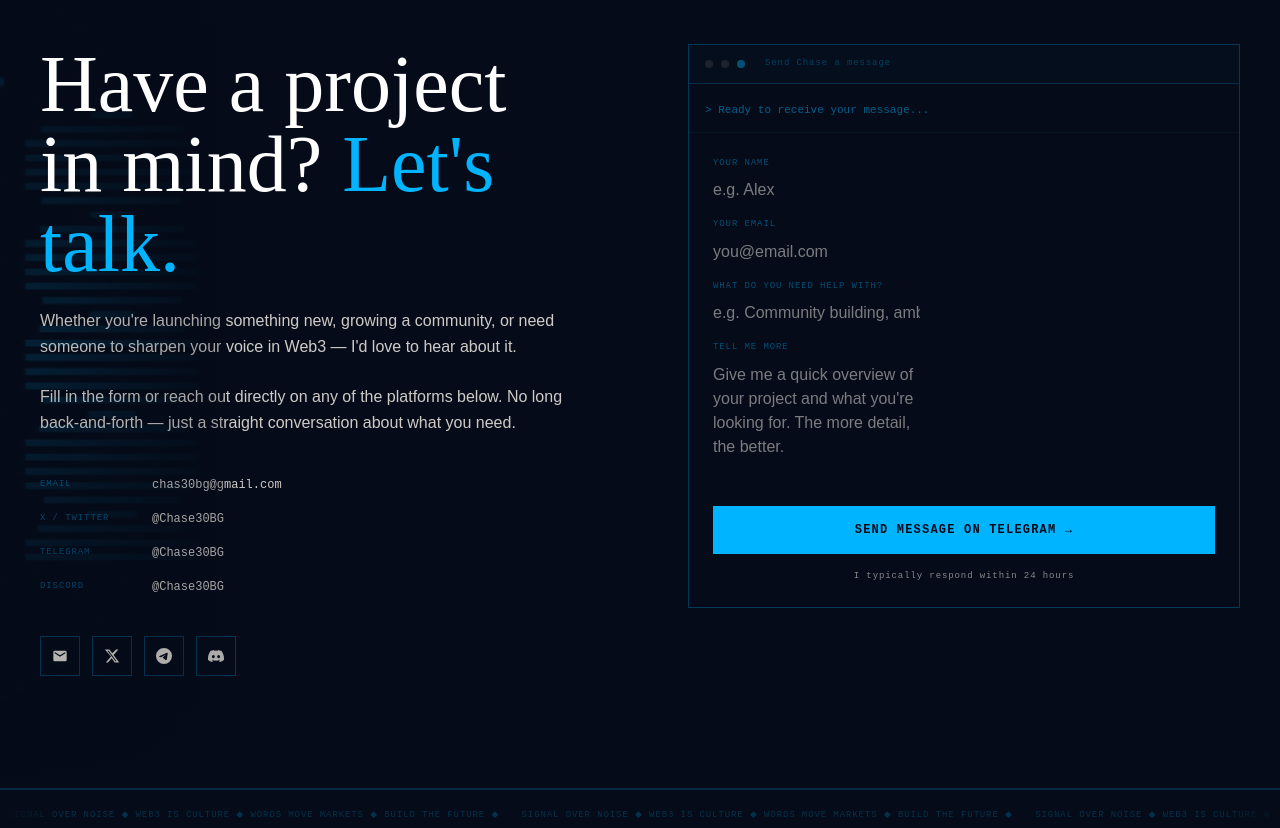
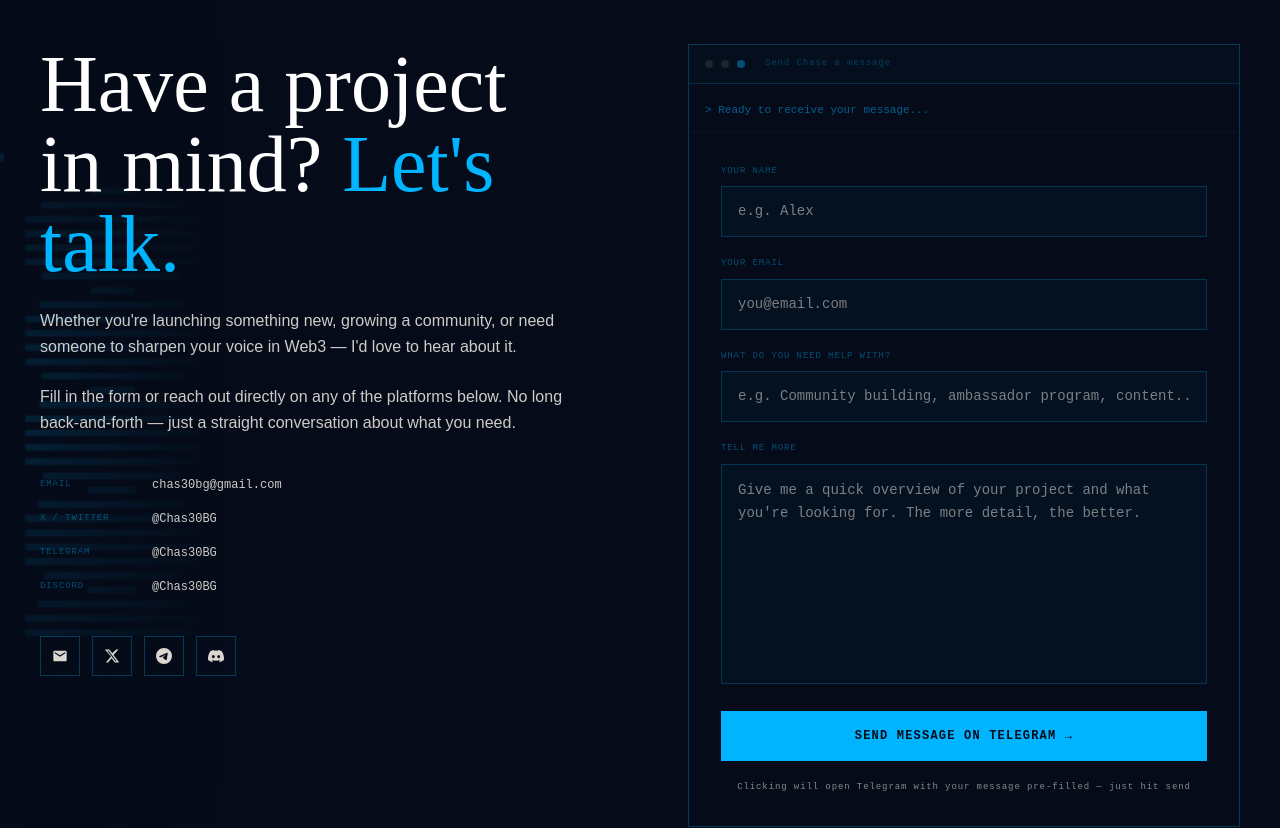
Before and after one commit to Ogfejiro/chase, a Next.js app in the folder chase/: page / in a window 1280 px wide. Shown: the part 4020-4848 px from the top of the page. Built offline with nearby package versions, Linux system fonts and the light colour scheme.

Commit message:
added form correction

```diff
--- a/chase/app/component/Contact.tsx
+++ b/chase/app/component/Contact.tsx
@@ -17,13 +17,12 @@ function useReveal() {
   return ref;
 }
 
-// ─── UPDATE THESE with Chase's real details ───────────────────────────────────
 const SITE = {
-  email: "chas30bg@gmail.com",       // ← update
-  handle: "@Chase30BG",          // ← update
-  twitter: "https://x.com/chas30bg?s=21",   // ← update
-  telegram: "https://t.me/Chas30BG",         // ← update
-  discord: "https://discord.com/users/case30bg", // ← update with Chase's Discord link
+  email: "chas30bg@gmail.com",
+  handle: "@Chas30BG",
+  twitter: "https://x.com/chas30bg?s=21",
+  telegram: "https://t.me/Chas30BG",
+  discord: "https://discord.com/users/chas30bg",
 };
 
 function ContactGraphic() {
@@ -72,16 +71,45 @@ function ContactGraphic() {
   );
 }
 
+const inputStyle: React.CSSProperties = {
+  width: "100%",
+  background: "rgba(0,180,255,0.04)",
+  border: "1px solid rgba(0,180,255,0.22)",
+  color: "#f2ede6",
+  padding: "14px 16px",
+  fontSize: "14px",
+  fontFamily: "var(--font-mono,'Space Mono',monospace)",
+  outline: "none",
+  boxSizing: "border-box",
+};
+
 export default function Contact() {
   const ref = useReveal();
   const [form, setForm] = useState({ name: "", email: "", subject: "", message: "" });
-  const [sent, setSent] = useState(false);
+  const [sending, setSending] = useState(false);
 
-  const handleSubmit = (e: React.FormEvent) => {
+  // Builds a pre-filled Telegram message with all form details and opens the chat
+  const handleSendToTelegram = (e: React.MouseEvent) => {
     e.preventDefault();
-    // Wire to Resend / Formspree / EmailJS in production
-    setSent(true);
-    setTimeout(() => setSent(false), 4000);
+
+    if (!form.name || !form.email || !form.subject || !form.message) {
+      alert("Please fill in all fields before sending.");
+      return;
+    }
+
+    setSending(true);
+
+    const text = `👋 New message from your portfolio website!\n\n` +
+      `📛 Name: ${form.name}\n` +
+      `📧 Email: ${form.email}\n` +
+      `💬 Subject: ${form.subject}\n\n` +
+      `📝 Message:\n${form.message}`;
+
+    // Opens Telegram with the message pre-filled — user just hits send
+    const telegramUrl = `https://t.me/Chas30BG?text=${encodeURIComponent(text)}`;
+    window.open(telegramUrl, "_blank");
+
+    setSending(false);
     setForm({ name: "", email: "", subject: "", message: "" });
   };
 
@@ -112,20 +140,20 @@ export default function Contact() {
             </h2>
           </div>
 
-          <p style={{ fontFamily: "var(--font-sans,'Cabinet Grotesk',sans-serif)" }} className="reveal reveal-d1 text-[rgba(242,237,230,0.85)] text-base leading-relaxed mb-6 font-light">
+          <p style={{ fontFamily: "var(--font-sans,'Cabinet Grotesk',sans-serif)" }} className="text-[rgba(242,237,230,0.85)] text-base leading-relaxed mb-6 font-light" data-aos="fade-up" data-aos-delay="100" data-aos-duration="800">
             Whether you&apos;re launching something new, growing a community, or need someone to sharpen your voice in Web3 — I&apos;d love to hear about it.
           </p>
-          <p style={{ fontFamily: "var(--font-sans,'Cabinet Grotesk',sans-serif)" }} className="reveal reveal-d1 text-[rgba(242,237,230,0.85)] text-base leading-relaxed mb-10 font-light">
+          <p style={{ fontFamily: "var(--font-sans,'Cabinet Grotesk',sans-serif)" }} className="text-[rgba(242,237,230,0.85)] text-base leading-relaxed mb-10 font-light" data-aos="fade-up" data-aos-delay="150" data-aos-duration="800">
             Fill in the form or reach out directly on any of the platforms below. No long back-and-forth — just a straight conversation about what you need.
           </p>
 
           {/* Direct contact */}
-          <div className="reveal reveal-d2 space-y-4 mb-10">
+          <div className="space-y-4 mb-10" data-aos="fade-up" data-aos-delay="200" data-aos-duration="800">
             {[
-              { label: "Email",      val: SITE.email,  href: `mailto:${SITE.email}` },
-              { label: "X / Twitter",val: SITE.handle, href: SITE.twitter },
-              { label: "Telegram",   val: SITE.handle, href: SITE.telegram },
-              { label: "Discord",    val: SITE.handle, href: SITE.discord },
+              { label: "Email",       val: SITE.email,   href: `mailto:${SITE.email}` },
+              { label: "X / Twitter", val: SITE.handle,  href: SITE.twitter },
+              { label: "Telegram",    val: SITE.handle,  href: SITE.telegram },
+              { label: "Discord",     val: SITE.handle,  href: SITE.discord },
             ].map((item) => (
               <div key={item.label} className="flex items-center gap-4">
                 <span style={{ fontFamily: "var(--font-mono,'Space Mono',monospace)", fontSize: "9px" }} className="text-[rgba(0,180,255,0.4)] tracking-widest w-24 uppercase shrink-0">{item.label}</span>
@@ -135,12 +163,12 @@ export default function Contact() {
           </div>
 
           {/* Social icons */}
-          <div className="reveal reveal-d3 flex gap-3">
+          <div className="flex gap-3" data-aos="fade-up" data-aos-delay="250" data-aos-duration="800">
             {[
-              { href: `mailto:${SITE.email}`, label: "Email", path: "M20 4H4c-1.1 0-2 .9-2 2v12c0 1.1.9 2 2 2h16c1.1 0 2-.9 2-2V6c0-1.1-.9-2-2-2zm0 4l-8 5-8-5V6l8 5 8-5v2z" },
-              { href: SITE.twitter,  label: "Twitter",  path: "M18.244 2.25h3.308l-7.227 8.26 8.502 11.24H16.17l-4.714-6.231-5.401 6.231H2.744l7.737-8.835L1.254 2.25H8.08l4.253 5.622zm-1.161 17.52h1.833L7.084 4.126H5.117z" },
-              { href: SITE.telegram, label: "Telegram", path: "M11.944 0A12 12 0 0 0 0 12a12 12 0 0 0 12 12 12 12 0 0 0 12-12A12 12 0 0 0 12 0a12 12 0 0 0-.056 0zm4.962 7.224c.1-.002.321.023.465.14a.506.506 0 0 1 .171.325c.016.093.036.306.02.472-.18 1.898-.962 6.502-1.36 8.627-.168.9-.499 1.201-.82 1.23-.696.065-1.225-.46-1.9-.902-1.056-.693-1.653-1.124-2.678-1.8-1.185-.78-.417-1.21.258-1.91.177-.184 3.247-2.977 3.307-3.23.007-.032.014-.15-.056-.212s-.174-.041-.249-.024c-.106.024-1.793 1.14-5.061 3.345-.48.33-.913.49-1.302.48-.428-.008-1.252-.241-1.865-.44-.752-.245-1.349-.374-1.297-.789.027-.216.325-.437.893-.663 3.498-1.524 5.83-2.529 6.998-3.014 3.332-1.386 4.025-1.627 4.476-1.635z" },
-              { href: SITE.discord,  label: "Discord",  path: "M20.317 4.37a19.791 19.791 0 0 0-4.885-1.515.074.074 0 0 0-.079.037c-.21.375-.444.864-.608 1.25a18.27 18.27 0 0 0-5.487 0 12.64 12.64 0 0 0-.617-1.25.077.077 0 0 0-.079-.037A19.736 19.736 0 0 0 3.677 4.37a.07.07 0 0 0-.032.027C.533 9.046-.32 13.58.099 18.057a.082.082 0 0 0 .031.057 19.9 19.9 0 0 0 5.993 3.03.078.078 0 0 0 .084-.028 14.09 14.09 0 0 0 1.226-1.994.076.076 0 0 0-.041-.106 13.107 13.107 0 0 1-1.872-.892.077.077 0 0 1-.008-.128 10.2 10.2 0 0 0 .372-.292.074.074 0 0 1 .077-.01c3.928 1.793 8.18 1.793 12.062 0a.074.074 0 0 1 .078.01c.12.098.246.198.373.292a.077.077 0 0 1-.006.127 12.299 12.299 0 0 1-1.873.892.077.077 0 0 0-.041.107c.36.698.772 1.362 1.225 1.993a.076.076 0 0 0 .084.028 19.839 19.839 0 0 0 6.002-3.03.077.077 0 0 0 .032-.054c.5-5.177-.838-9.674-3.549-13.66a.061.061 0 0 0-.031-.03zM8.02 15.33c-1.183 0-2.157-1.085-2.157-2.419 0-1.333.956-2.419 2.157-2.419 1.21 0 2.176 1.096 2.157 2.42 0 1.333-.956 2.418-2.157 2.418zm7.975 0c-1.183 0-2.157-1.085-2.157-2.419 0-1.333.955-2.419 2.157-2.419 1.21 0 2.176 1.096 2.157 2.42 0 1.333-.946 2.418-2.157 2.418z" },
+              { href: `mailto:${SITE.email}`, label: "Email",    path: "M20 4H4c-1.1 0-2 .9-2 2v12c0 1.1.9 2 2 2h16c1.1 0 2-.9 2-2V6c0-1.1-.9-2-2-2zm0 4l-8 5-8-5V6l8 5 8-5v2z" },
+              { href: SITE.twitter,           label: "Twitter",  path: "M18.244 2.25h3.308l-7.227 8.26 8.502 11.24H16.17l-4.714-6.231-5.401 6.231H2.744l7.737-8.835L1.254 2.25H8.08l4.253 5.622zm-1.161 17.52h1.833L7.084 4.126H5.117z" },
+              { href: SITE.telegram,          label: "Telegram", path: "M11.944 0A12 12 0 0 0 0 12a12 12 0 0 0 12 12 12 12 0 0 0 12-12A12 12 0 0 0 12 0a12 12 0 0 0-.056 0zm4.962 7.224c.1-.002.321.023.465.14a.506.506 0 0 1 .171.325c.016.093.036.306.02.472-.18 1.898-.962 6.502-1.36 8.627-.168.9-.499 1.201-.82 1.23-.696.065-1.225-.46-1.9-.902-1.056-.693-1.653-1.124-2.678-1.8-1.185-.78-.417-1.21.258-1.91.177-.184 3.247-2.977 3.307-3.23.007-.032.014-.15-.056-.212s-.174-.041-.249-.024c-.106.024-1.793 1.14-5.061 3.345-.48.33-.913.49-1.302.48-.428-.008-1.252-.241-1.865-.44-.752-.245-1.349-.374-1.297-.789.027-.216.325-.437.893-.663 3.498-1.524 5.83-2.529 6.998-3.014 3.332-1.386 4.025-1.627 4.476-1.635z" },
+              { href: SITE.discord,           label: "Discord",  path: "M20.317 4.37a19.791 19.791 0 0 0-4.885-1.515.074.074 0 0 0-.079.037c-.21.375-.444.864-.608 1.25a18.27 18.27 0 0 0-5.487 0 12.64 12.64 0 0 0-.617-1.25.077.077 0 0 0-.079-.037A19.736 19.736 0 0 0 3.677 4.37a.07.07 0 0 0-.032.027C.533 9.046-.32 13.58.099 18.057a.082.082 0 0 0 .031.057 19.9 19.9 0 0 0 5.993 3.03.078.078 0 0 0 .084-.028 14.09 14.09 0 0 0 1.226-1.994.076.076 0 0 0-.041-.106 13.107 13.107 0 0 1-1.872-.892.077.077 0 0 1-.008-.128 10.2 10.2 0 0 0 .372-.292.074.074 0 0 1 .077-.01c3.928 1.793 8.18 1.793 12.062 0a.074.074 0 0 1 .078.01c.12.098.246.198.373.292a.077.077 0 0 1-.006.127 12.299 12.299 0 0 1-1.873.892.077.077 0 0 0-.041.107c.36.698.772 1.362 1.225 1.993a.076.076 0 0 0 .084.028 19.839 19.839 0 0 0 6.002-3.03.077.077 0 0 0 .032-.054c.5-5.177-.838-9.674-3.549-13.66a.061.061 0 0 0-.031-.03zM8.02 15.33c-1.183 0-2.157-1.085-2.157-2.419 0-1.333.956-2.419 2.157-2.419 1.21 0 2.176 1.096 2.157 2.42 0 1.333-.956 2.418-2.157 2.418zm7.975 0c-1.183 0-2.157-1.085-2.157-2.419 0-1.333.955-2.419 2.157-2.419 1.21 0 2.176 1.096 2.157 2.42 0 1.333-.946 2.418-2.157 2.418z" },
             ].map((s) => (
               <a key={s.label} href={s.href} target="_blank" rel="noopener noreferrer" aria-label={s.label}
                 className="w-10 h-10 border border-[rgba(0,180,255,0.28)] flex items-center justify-center text-[rgba(242,237,230,0.90)] hover:border-[#00b4ff] hover:text-[#00b4ff] transition-all duration-200 no-underline">
@@ -170,54 +198,85 @@ export default function Contact() {
           </div>
 
           {/* Form */}
-          <form onSubmit={handleSubmit} className="border border-[rgba(0,180,255,0.28)] p-4 sm:p-6 space-y-4 border-t-0 w-full min-w-0">
-            <div className="flex flex-col gap-4">
-              {[
-                { id: "name",  label: "Your Name",    type: "text",  ph: "e.g. Alex" },
-                { id: "email", label: "Your Email",   type: "email", ph: "you@email.com" },
-              ].map((f) => (
-                <div key={f.id}>
-                  <label style={{ fontFamily: "var(--font-mono,'Space Mono',monospace)", fontSize: "9px" }} className="block text-[rgba(0,180,255,0.4)] tracking-widest uppercase mb-2">{f.label}</label>
-                  <input type={f.type} className="form-input" placeholder={f.ph}
-                    value={form[f.id as keyof typeof form]}
-                    onChange={(e) => setForm(s => ({ ...s, [f.id]: e.target.value }))}
-                    required />
-                </div>
-              ))}
+          <div className="border border-[rgba(0,180,255,0.28)] p-6 sm:p-8 border-t-0 w-full" style={{ display: "flex", flexDirection: "column", gap: "20px" }}>
+
+            {/* Name */}
+            <div>
+              <label style={{ fontFamily: "var(--font-mono,'Space Mono',monospace)", fontSize: "9px", display: "block", marginBottom: "8px" }} className="text-[rgba(0,180,255,0.4)] tracking-widest uppercase">Your Name</label>
+              <input
+                type="text"
+                placeholder="e.g. Alex"
+                value={form.name}
+                onChange={(e) => setForm(s => ({ ...s, name: e.target.value }))}
+                style={inputStyle}
+              />
             </div>
 
+            {/* Email */}
             <div>
-              <label style={{ fontFamily: "var(--font-mono,'Space Mono',monospace)", fontSize: "9px" }} className="block text-[rgba(0,180,255,0.4)] tracking-widest uppercase mb-2">What do you need help with?</label>
-              <input type="text" className="form-input" placeholder="e.g. Community building, ambassador program, content..."
+              <label style={{ fontFamily: "var(--font-mono,'Space Mono',monospace)", fontSize: "9px", display: "block", marginBottom: "8px" }} className="text-[rgba(0,180,255,0.4)] tracking-widest uppercase">Your Email</label>
+              <input
+                type="email"
+                placeholder="you@email.com"
+                value={form.email}
+                onChange={(e) => setForm(s => ({ ...s, email: e.target.value }))}
+                style={inputStyle}
+              />
+            </div>
+
+            {/* Subject */}
+            <div>
+              <label style={{ fontFamily: "var(--font-mono,'Space Mono',monospace)", fontSize: "9px", display: "block", marginBottom: "8px" }} className="text-[rgba(0,180,255,0.4)] tracking-widest uppercase">What do you need help with?</label>
+              <input
+                type="text"
+                placeholder="e.g. Community building, ambassador program, content..."
                 value={form.subject}
                 onChange={(e) => setForm(s => ({ ...s, subject: e.target.value }))}
-                required />
+                style={inputStyle}
+              />
             </div>
 
+            {/* Message */}
             <div>
-              <label style={{ fontFamily: "var(--font-mono,'Space Mono',monospace)", fontSize: "9px" }} className="block text-[rgba(0,180,255,0.4)] tracking-widest uppercase mb-2">Tell me more</label>
-              <textarea className="form-input resize-none"
+              <label style={{ fontFamily: "var(--font-mono,'Space Mono',monospace)", fontSize: "9px", display: "block", marginBottom: "8px" }} className="text-[rgba(0,180,255,0.4)] tracking-widest uppercase">Tell me more</label>
+              <textarea
                 placeholder="Give me a quick overview of your project and what you're looking for. The more detail, the better."
-                rows={5}
+                rows={8}
                 value={form.message}
                 onChange={(e) => setForm(s => ({ ...s, message: e.target.value }))}
-                required />
+                style={{ ...inputStyle, resize: "none", lineHeight: "1.7" }}
+              />
             </div>
 
-            <a
-              href={SITE.telegram}
-              target="_blank"
-              rel="noopener noreferrer"
-              className="block w-full py-4 bg-[#00b4ff] text-[#050b18] font-bold tracking-widest uppercase text-xs hover:bg-white transition-colors duration-300 text-center no-underline"
-              style={{ fontFamily: "var(--font-mono,'Space Mono',monospace)" }}
+            {/* Send button — opens Telegram with all form details pre-filled */}
+            <button
+              onClick={handleSendToTelegram}
+              disabled={sending}
+              style={{
+                width: "100%",
+                padding: "16px",
+                background: "#00b4ff",
+                color: "#050b18",
+                fontWeight: 700,
+                letterSpacing: "0.1em",
+                textTransform: "uppercase",
+                fontSize: "12px",
+                fontFamily: "var(--font-mono,'Space Mono',monospace)",
+                border: "none",
+                cursor: sending ? "not-allowed" : "pointer",
+                opacity: sending ? 0.7 : 1,
+                transition: "background 0.3s",
+              }}
+              onMouseEnter={(e) => { if (!sending) (e.target as HTMLButtonElement).style.background = "white"; }}
+              onMouseLeave={(e) => { (e.target as HTMLButtonElement).style.background = "#00b4ff"; }}
             >
-              Send Message on Telegram →
-            </a>
+              {sending ? "Opening Telegram..." : "Send Message on Telegram →"}
+            </button>
 
-            <p style={{ fontFamily: "var(--font-mono,'Space Mono',monospace)", fontSize: "9px" }} className="text-[rgba(242,237,230,0.55)] tracking-widest text-center">
-              I typically respond within 24 hours
+            <p style={{ fontFamily: "var(--font-mono,'Space Mono',monospace)", fontSize: "9px", textAlign: "center" }} className="text-[rgba(242,237,230,0.55)] tracking-widest">
+              Clicking will open Telegram with your message pre-filled — just hit send
             </p>
-          </form>
+          </div>
         </div>
 
       </div>
```
